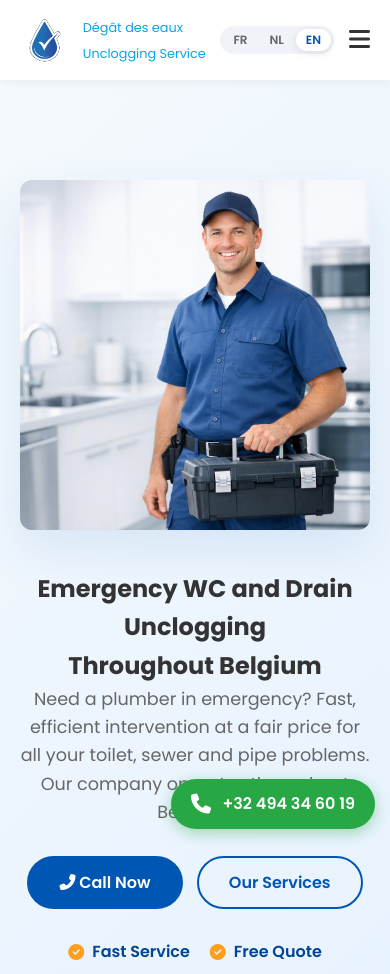
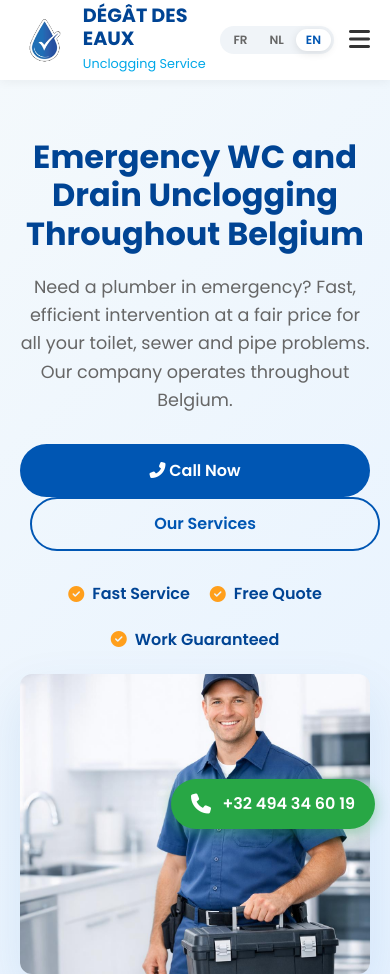
Before and after one commit to younesdegat-boop/degatsdeseaux-site, a plain HTML site: page en/index.html in a window 390 px wide. Shown: the top 974 px of the page. Drawn offline with Linux system fonts and the light colour scheme; a script that the page names is missing.

Commit message:
Add files via upload

```diff
--- a/assets/css/style.css
+++ b/assets/css/style.css
@@ -120,7 +120,9 @@ img {
   color: var(--primary-color);
 }
 
-.logo-text h1 {
+.logo-text h1,
+.logo-text .logo-title {
+  display: block;
   font-size: 1.2rem;
   color: var(--primary-dark);
   font-weight: 700;
@@ -268,6 +270,7 @@ img {
   max-width: 600px;
 }
 
+.hero-content h1,
 .hero-content h2 {
   font-size: 3rem;
   line-height: 1.2;
@@ -675,3 +678,14 @@ img {
     font-size: 20px;
   }
 }
+
+/* Mobile hero : titre et bouton d'appel d'abord, image ensuite */
+@media (max-width: 768px) {
+  .hero { margin-top: 70px; padding: 28px 0 36px !important; min-height: auto !important; }
+  .hero .container { flex-direction: column; align-items: stretch; gap: 22px; }
+  .hero-content { order: 1; max-width: 100%; }
+  .hero-image { order: 2; }
+  .hero-image img { width: 100%; max-height: 300px; object-fit: cover; }
+  .hero-content h1, .hero-content h2 { font-size: 2rem; }
+  .hero-content .btn { width: 100%; text-align: center; }
+}
```
